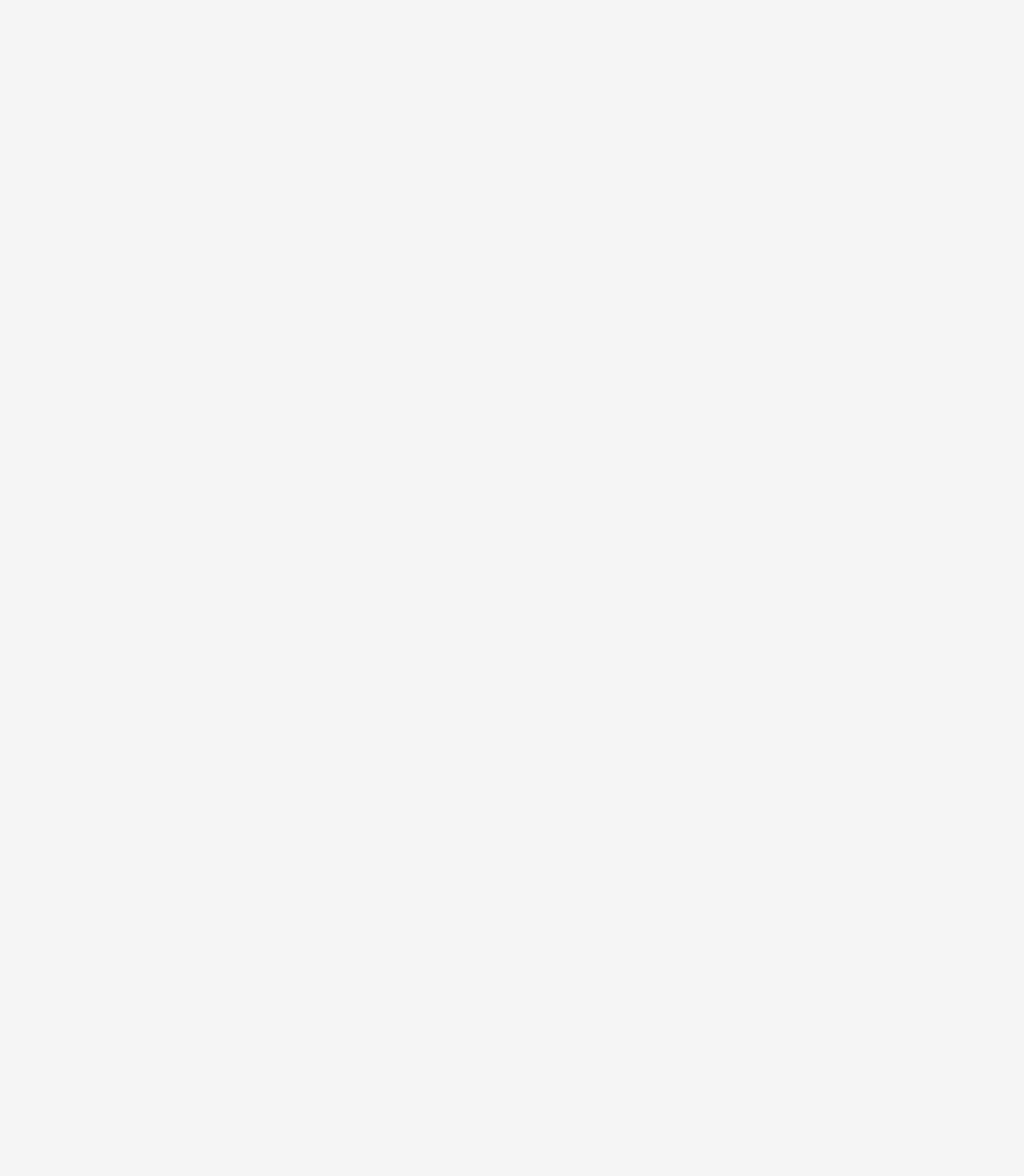
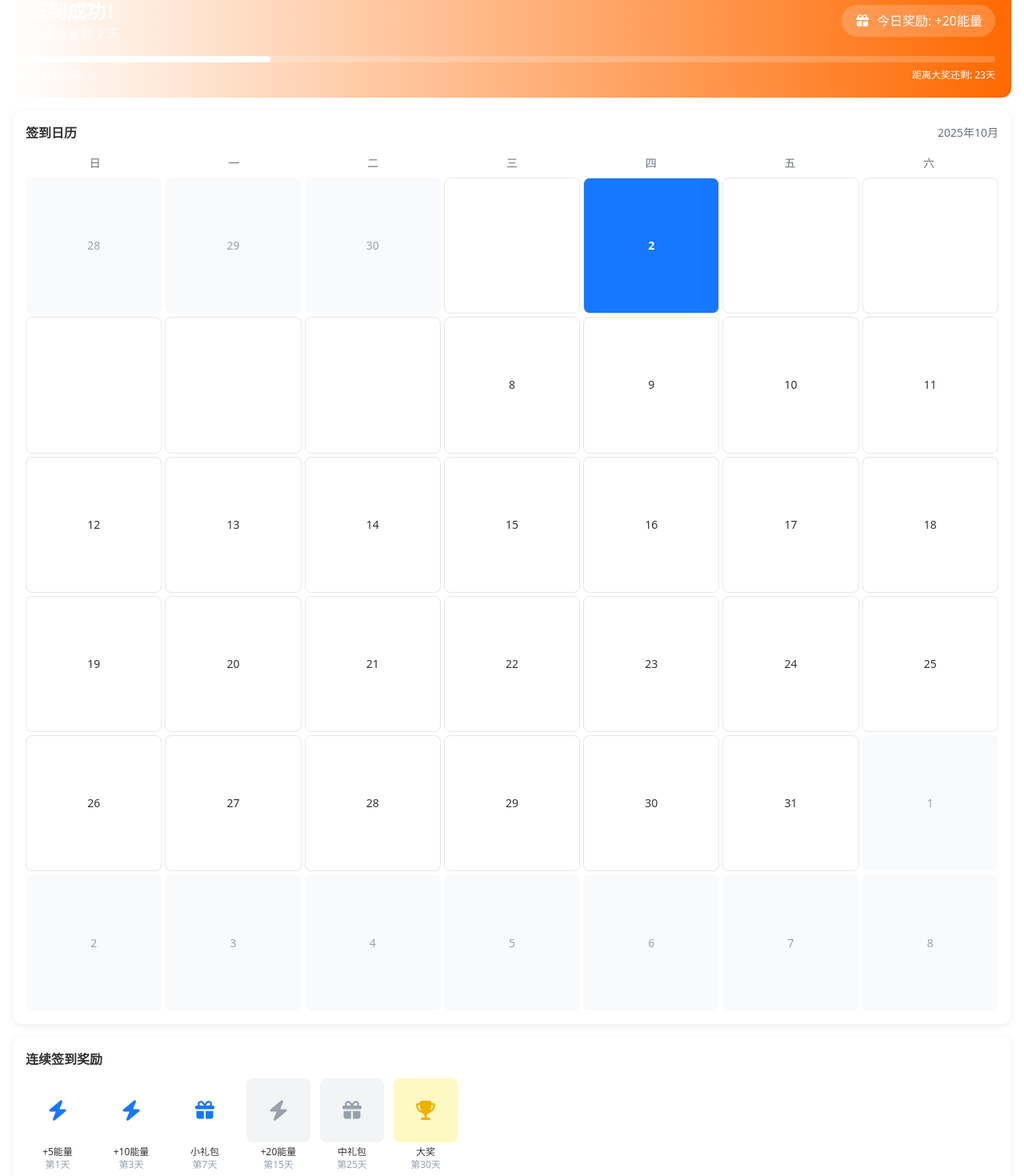
Before and after one commit to RosyDawns/hxs-demo1, a Vue app: page /daily-signin in a window 1280 px wide. Before the commit this address had no page. Shown: the part 87-1557 px from the top of the page at 80% size. Before the commit the page ends 800 px from the top, so only its background shows below. Built offline with nearby package versions, Linux system fonts and the light colour scheme.

Commit message:
init(project): 新增签到

```diff
--- a/src/router/index.js
+++ b/src/router/index.js
@@ -17,6 +17,7 @@ import CampRegisterPage from '../views/CampRegisterPage.vue' // 唤醒营注册
 import CampDetailPage from '../views/CampDetailPage.vue' // 唤醒营详情页面
 import MyOrdersPage from '../views/MyOrdersPage.vue' // 我的订单页面
 import AITResultPage from '../views/AITResultPage.vue' // AI匹配结果页面
+import DailySigninPage from '../views/DailySigninPage.vue' // 每日签到页面
 
 // 路由配置数组
 const routes = [
@@ -127,6 +128,16 @@ const routes = [
       showInNav: false
     }
   },
+  // 每日签到页面路由
+  {
+    path: '/daily-signin',
+    name: 'DailySignin',
+    component: DailySigninPage,
+    meta: {
+      title: '每日签到',
+      showInNav: false
+    }
+  },
   // 生活搭子页面路由
   {
     path: '/partners',
--- /dev/null
+++ b/src/views/DailySigninPage.vue
@@ -0,0 +1,210 @@
+<template>
+  <div class="page" id="page-signin">
+    <!-- 顶部导航 -->
+    <header class="sticky top-0 z-50 bg-white border-b border-gray-100 p-3 flex items-center">
+      <button class="nav-back mr-3 text-dark" @click="$router.back()">
+        <i class="fa fa-angle-left text-xl"></i>
+      </button>
+      <h2 class="font-bold">每日签到</h2>
+    </header>
+
+    <!-- 签到卡片 -->
+    <div class="p-4">
+      <div class="bg-gradient-to-r from-primary to-orange-500 rounded-xl p-5 text-white mb-4">
+        <div class="flex justify-between items-center mb-4">
+          <div>
+            <h3 class="text-2xl font-bold">签到成功！</h3>
+            <p class="text-white/80">已连续签到 <span class="font-bold text-white">{{ consecutiveDays }}</span> 天</p>
+          </div>
+          <div class="bg-white/20 rounded-full px-4 py-2 backdrop-blur-sm">
+            <i class="fa fa-gift mr-1"></i> 今日奖励: +20能量
+          </div>
+        </div>
+
+        <!-- 签到进度条 -->
+        <div class="relative h-2 bg-white/20 rounded-full overflow-hidden">
+          <div class="absolute left-0 top-0 h-full bg-white rounded-full" :style="{ width: progressPercentage + '%' }"></div>
+        </div>
+        <div class="flex justify-between mt-2 text-xs">
+          <span>进度: {{ consecutiveDays }}/30天</span>
+          <span>距离大奖还剩: {{ 30 - consecutiveDays }}天</span>
+        </div>
+      </div>
+
+      <!-- 签到日历 -->
+      <div class="bg-white rounded-xl p-4 mb-4 card-shadow">
+        <div class="flex justify-between items-center mb-4">
+          <h3 class="font-bold">签到日历</h3>
+          <span class="text-sm text-gray-500">{{ currentYear }}年{{ currentMonth }}月</span>
+        </div>
+
+        <!-- 星期标题 -->
+        <div class="grid grid-cols-7 text-center text-sm text-gray-500 mb-2">
+          <div>日</div>
+          <div>一</div>
+          <div>二</div>
+          <div>三</div>
+          <div>四</div>
+          <div>五</div>
+          <div>六</div>
+        </div>
+
+        <!-- 日历格子 -->
+        <div class="grid grid-cols-7 gap-1">
+          <!-- 上个月的日期 -->
+          <div v-for="(day, index) in prevMonthDays" :key="'prev-' + index"
+               class="aspect-square rounded-lg bg-gray-50 flex items-center justify-center text-gray-400 text-sm">
+            {{ day }}
+          </div>
+
+          <!-- 当月日期 -->
+          <div v-for="day in daysInMonth" :key="day"
+               :class="getDayClass(day)"
+               class="aspect-square rounded-lg flex items-center justify-center text-sm">
+            {{ day }}
+          </div>
+
+          <!-- 下个月的日期 -->
+          <div v-for="(day, index) in nextMonthDays" :key="'next-' + index"
+               class="aspect-square rounded-lg bg-gray-50 flex items-center justify-center text-gray-400 text-sm">
+            {{ day }}
+          </div>
+        </div>
+      </div>
+
+      <!-- 签到奖励 -->
+      <div class="bg-white rounded-xl p-4 mb-4 card-shadow">
+        <h3 class="font-bold mb-3">连续签到奖励</h3>
+
+        <div class="flex overflow-x-auto space-x-3 pb-2">
+          <div class="flex-shrink-0 w-20">
+            <div class="h-20 bg-primary/10 rounded-lg flex items-center justify-center mb-1">
+              <i class="fa fa-bolt text-2xl text-primary"></i>
+            </div>
+            <div class="text-xs text-center">+5能量</div>
+            <div class="text-xs text-center text-gray-400">第1天</div>
+          </div>
+
+          <div class="flex-shrink-0 w-20">
+            <div class="h-20 bg-primary/10 rounded-lg flex items-center justify-center mb-1">
+              <i class="fa fa-bolt text-2xl text-primary"></i>
+            </div>
+            <div class="text-xs text-center">+10能量</div>
+            <div class="text-xs text-center text-gray-400">第3天</div>
+          </div>
+
+          <div class="flex-shrink-0 w-20">
+            <div class="h-20 bg-primary/10 rounded-lg flex items-center justify-center mb-1">
+              <i class="fa fa-gift text-2xl text-primary"></i>
+            </div>
+            <div class="text-xs text-center">小礼包</div>
+            <div class="text-xs text-center text-gray-400">第7天</div>
+          </div>
+
+          <div class="flex-shrink-0 w-20">
+            <div :class="consecutiveDays >= 15 ? 'bg-primary/10' : 'bg-gray-100'" class="h-20 rounded-lg flex items-center justify-center mb-1">
+              <i :class="consecutiveDays >= 15 ? 'text-primary' : 'text-gray-400'" class="fa fa-bolt text-2xl"></i>
+            </div>
+            <div class="text-xs text-center">+20能量</div>
+            <div class="text-xs text-center text-gray-400">第15天</div>
+          </div>
+
+          <div class="flex-shrink-0 w-20">
+            <div :class="consecutiveDays >= 25 ? 'bg-primary/10' : 'bg-gray-100'" class="h-20 rounded-lg flex items-center justify-center mb-1">
+              <i :class="consecutiveDays >= 25 ? 'text-primary' : 'text-gray-400'" class="fa fa-gift text-2xl"></i>
+            </div>
+            <div class="text-xs text-center">中礼包</div>
+            <div class="text-xs text-center text-gray-400">第25天</div>
+          </div>
+
+          <div class="flex-shrink-0 w-20">
+            <div class="h-20 bg-yellow-100 rounded-lg flex items-center justify-center mb-1">
+              <i class="fa fa-trophy text-2xl text-yellow-500"></i>
+            </div>
+            <div class="text-xs text-center">大奖</div>
+            <div class="text-xs text-center text-gray-400">第30天</div>
+          </div>
+        </div>
+      </div>
+
+      <!-- 签到按钮 -->
+      <button id="signin-button" class="w-full bg-primary text-white py-3 rounded-lg font-medium" :disabled="isSignedToday">
+        {{ isSignedToday ? '今日已签到' : '立即签到' }}
+      </button>
+    </div>
+  </div>
+</template>
+
+<script>
+import { ref, computed } from 'vue'
+
+export default {
+  name: 'DailySigninPage',
+  setup() {
+    // 模拟数据
+    const consecutiveDays = ref(7)
+    const isSignedToday = ref(true)
+    const progressPercentage = ref(25)
+
+    // 获取当前日期信息
+    const today = new Date()
+    const currentYear = ref(today.getFullYear())
+    const currentMonth = ref(today.getMonth() + 1)
+    const currentDay = ref(today.getDate())
+
+    // 计算当月天数
+    const daysInMonth = ref(new Date(currentYear.value, currentMonth.value, 0).getDate())
+
+    // 计算第一天是星期几
+    const firstDayOfMonth = ref(new Date(currentYear.value, currentMonth.value - 1, 1).getDay())
+
+    // 上个月的日期
+    const prevMonthDays = computed(() => {
+      const days = []
+      const prevMonth = new Date(currentYear.value, currentMonth.value - 1, 0)
+      const prevMonthLastDay = prevMonth.getDate()
+
+      for (let i = firstDayOfMonth.value - 1; i >= 0; i--) {
+        days.push(prevMonthLastDay - i)
+      }
+      return days
+    })
+
+    // 下个月的日期
+    const nextMonthDays = computed(() => {
+      const days = []
+      const totalDaysDisplayed = prevMonthDays.value.length + daysInMonth.value
+      const remainingDays = 42 - totalDaysDisplayed // 6 weeks * 7 days
+
+      for (let i = 1; i <= remainingDays; i++) {
+        days.push(i)
+      }
+      return days
+    })
+
+    // 获取日期单元格样式
+    const getDayClass = (day) => {
+      if (day === currentDay.value) {
+        return 'bg-primary text-white font-bold border border-gray-200'
+      } else if (day <= consecutiveDays.value) {
+        return 'bg-success text-white border border-gray-200'
+      } else {
+        return 'border border-gray-200'
+      }
+    }
+
+    return {
+      consecutiveDays,
+      isSignedToday,
+      progressPercentage,
+      currentYear,
+      currentMonth,
+      currentDay,
+      daysInMonth,
+      prevMonthDays,
+      nextMonthDays,
+      getDayClass
+    }
+  }
+}
+</script>
--- a/src/views/IndexPage.vue
+++ b/src/views/IndexPage.vue
@@ -16,7 +16,7 @@
         <button class="bg-primary text-white text-xs py-1.5 px-3 rounded-full mr-2 nav-action" @click="$router.push('/matching')">
           一键匹配
         </button>
-        <button class="relative nav-action text-gray-700" @click="$router.push('/signin')">
+        <button class="relative nav-action text-gray-700" @click="$router.push('/daily-signin')">
           <i class="fa-solid fa-building-circle-check text-lg"></i>
           <span class="absolute -top-1 -right-1 w-4 h-4 bg-red-500 text-white rounded-full flex items-center justify-center text-[10px]">
             1
```
